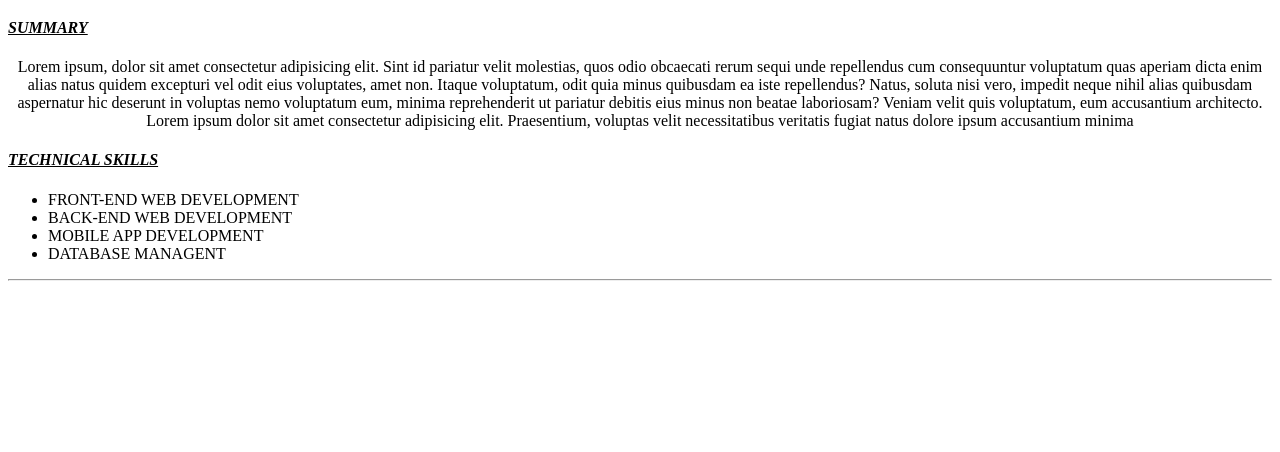
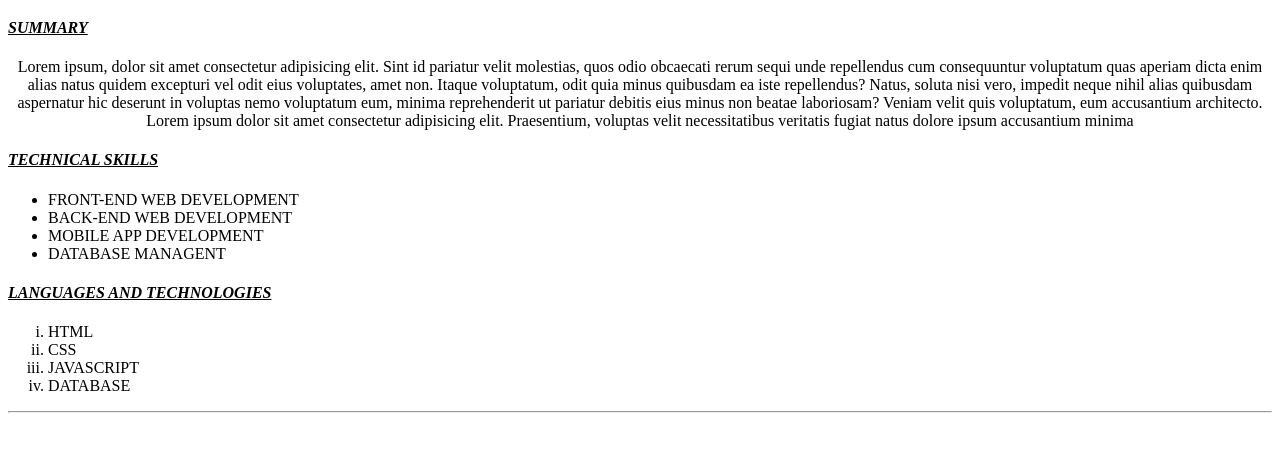
Before and after one commit to biyimo/HTML2, a plain HTML site: page index.html in a window 1280 px wide. Shown: the part 100-552 px from the top of the page. Drawn offline with Linux system fonts and the light colour scheme.

Commit message:
languages and technology section added

```diff
--- a/index.html
+++ b/index.html
@@ -44,11 +44,22 @@
     </h4>
 
     <ul>
-        <li>FRONT-END WEB DEVELOPMENT</li>
-        <li>BACK-END WEB DEVELOPMENT</li>
-        <li>MOBILE APP DEVELOPMENT</li>
-        <li>DATABASE MANAGENT</li>
+      <li>FRONT-END WEB DEVELOPMENT</li>
+      <li>BACK-END WEB DEVELOPMENT</li>
+      <li>MOBILE APP DEVELOPMENT</li>
+      <li>DATABASE MANAGENT</li>
     </ul>
+
+    <h4>
+      <u><i>LANGUAGES AND TECHNOLOGIES</i></u>
+    </h4>
+    <ol type="i">
+        <li>HTML</li>
+        <li>CSS</li>
+        <li>JAVASCRIPT</li>
+        <li>DATABASE</li>
+    </ol>
+
 
     <hr />
   </body>
```
